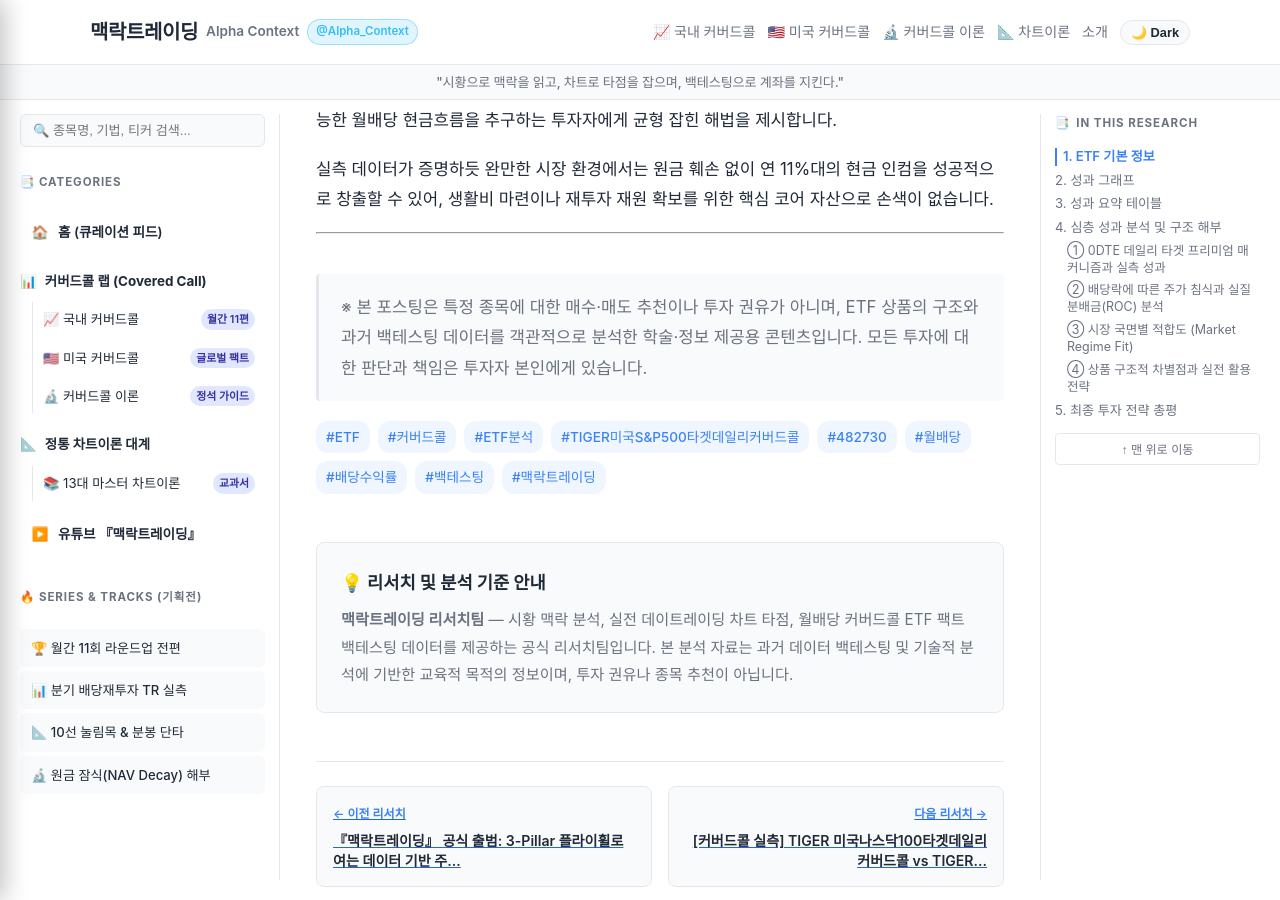
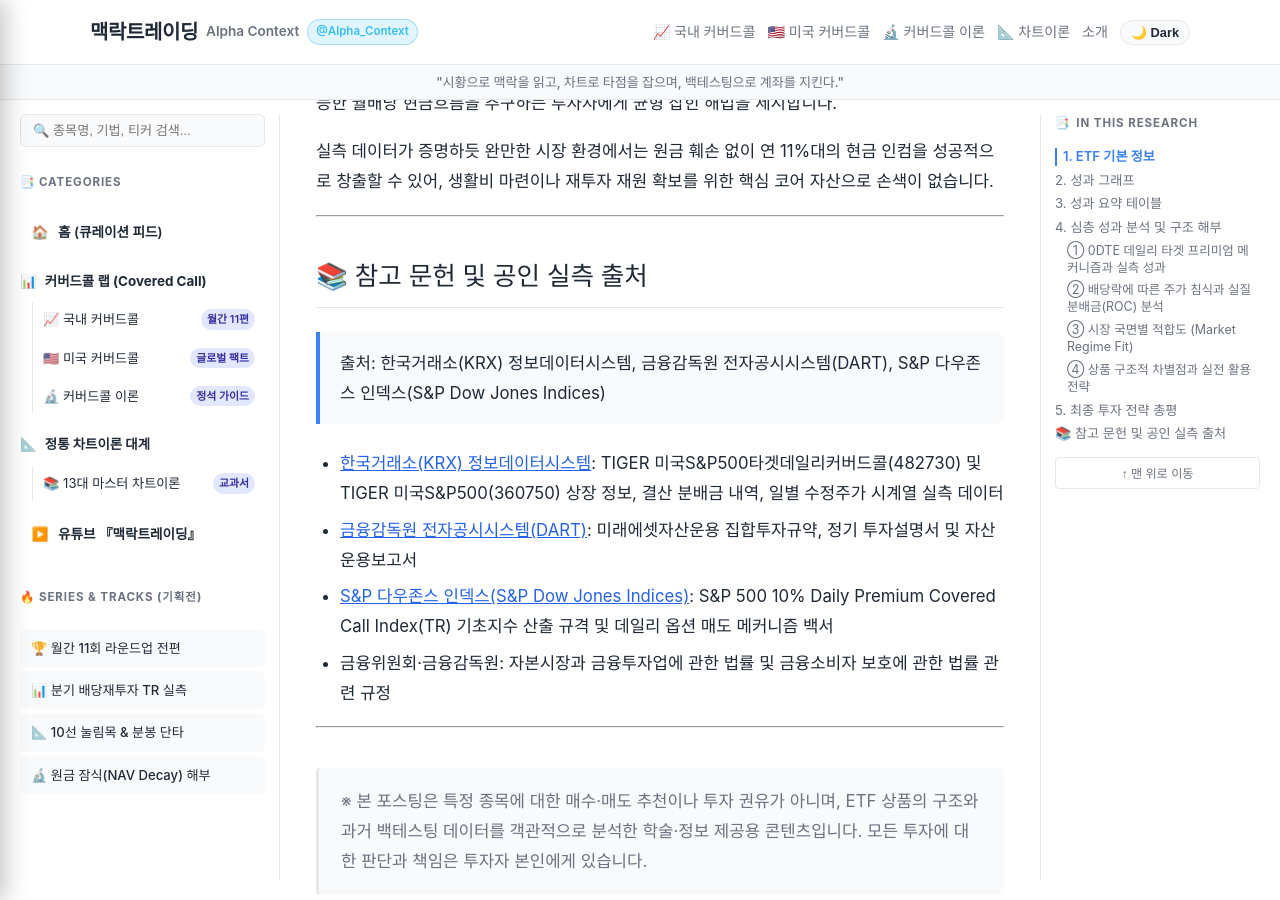
Before and after one commit to ideaspot360/stock, a Jekyll site: the page built from _posts/2026-11-14-482730-covered-call-backtest.md, in a window 1280 px wide and 900 px high, scrolled down 3621 px. Built offline with Jekyll 4.4.1, drawn with Linux system fonts in a browser that asks for light colours; some of the changed text lies outside the part shown.

Commit message:
fix(post): verify and align post 3 (482730 covered-call backtest) to 100-point gatekeeper standards

```diff
--- a/_posts/2026-11-14-482730-covered-call-backtest.md
+++ b/_posts/2026-11-14-482730-covered-call-backtest.md
@@ -7,6 +7,17 @@ categories: ['커버드콜 분석']
 tags: [커버드콜, 미래에셋자산운용, TIGER미국S&P500타겟데일리커버드콜, 배당투자, 실측백테스팅, 월배당, TIGER미국S&P500]
 author: '맥락트레이딩 리서치팀'
 excerpt: 'TIGER 미국S&P500타겟데일리커버드콜의 1년 실측 종합수익률(TR), 누적 분배금, 샤프 지수, 최대 낙폭(MDD)을 본주와 1:1 비교하고 옵션 구조의 원인을 정밀 분석합니다.'
+verification_date: "2026-11-23"
+sources:
+  - "https://data.krx.co.kr (한국거래소 정보데이터시스템 - ETF 종목 기본정보 및 가격 시계열)"
+  - "https://dart.fss.or.kr (금융감독원 전자공시시스템 - 미래에셋자산운용 투자설명서)"
+  - "https://www.spglobal.com (S&P Dow Jones Indices - S&P 500 Daily Covered Call Index 규격)"
+  - "자본시장과 금융투자업에 관한 법률 및 금융소비자 보호에 관한 법률"
+fact_check_sources:
+  - "https://data.krx.co.kr (한국거래소 정보데이터시스템 - 482730 및 360750 결산 분배금 및 수정주가 시계열)"
+  - "https://dart.fss.or.kr (금융감독원 전자공시시스템 - TIGER 미국S&P500타겟데일리커버드콜 증권신고서/투자설명서)"
+  - "https://www.spglobal.com (S&P Dow Jones Indices - S&P 500 10% Daily Premium Covered Call Index Methodology)"
+  - "자본시장과 금융투자업에 관한 법률 및 금융소비자 보호에 관한 법률"
 ---
 
 미국 증시의 대표 지수인 S&P 500에 투자하면서도 연 10% 안팎의 안정적인 월배당 현금흐름을 동시에 누리고자 하는 투자자들에게 TIGER 미국S&P500타겟데일리커버드콜(482730)은 출시 이후 꾸준한 관심을 받아온 상품입니다. 기존 전통적 커버드콜이 한 달 내내 상방이 막혀 지수 반등 시 소외되던 구조적 한계를 만기 24시간 미만의 0DTE(당일 만기) 데일리 옵션으로 극복하겠다는 것이 핵심 설계 철학입니다. 과연 지난 1년간의 실제 시장에서 이 전략은 약속된 배당을 충실히 지급하면서도 원금 손실 없이 본주 수준의 총자산을 지켜냈을까요? 1년간의 실측 백테스팅 데이터를 통해 그 성과와 구조적 실체를 객관적으로 해부합니다.
@@ -31,6 +42,7 @@ excerpt: 'TIGER 미국S&P500타겟데일리커버드콜의 1년 실측 종합수
 > 💡 **차트 확인 포인트**: 비비드 오렌지 실선(단순보유 총자산)과 회색 점선(순수 주가) 사이의 간격이 실측 기간 동안 실제로 통장에 입금된 누적 현금 분배금의 실체입니다.
 
 ---
+
 ## 3. 성과 요약 테이블
 
 - **분석 기간**: 2025-11-13 ~ 2026-11-13 (1Y, 총 365일 실측)
@@ -38,15 +50,16 @@ excerpt: 'TIGER 미국S&P500타겟데일리커버드콜의 1년 실측 종합수
 - **적용 배당소득세율**: 0.0% (비과세/절세계좌 기준)
 
 | 전략 | 초기 원금 | 최종 주식<br>평가액 | 순수 주가<br>변동률 | 누적 수령 분배금<br>(현금) | 최종 총자산 | 최종 종합 수익률<br>(Total Return) | CAGR<br>(연평균 복리수익률) | MDD<br>(최고점 대비 최대 낙폭) | 샤프 지수<br>(Sharpe Ratio) |
-|:---|---:|---:|---:|---:|---:|---:|---:|---:|---:|
+|:---|---:|---:|---:|---:|---:|---:|---:|---:|---:|---:|
 | **커버드콜 단순보유** | 10,000,000원 | 9,008,230원 | -9.92% | 1,111,111원 | 10,119,342원 | **+1.19%** | +1.19% | -12.89% | -0.07 |
 | **커버드콜 TR 재투자** | 10,000,000원 | 10,099,756원 | -9.92% | 0원 | 10,099,756원 | **+1.00%** | +1.00% | -13.83% | -0.08 |
 | **비교 대상 본주 (TIGER 미국S&P500)** | 10,000,000원 | 10,035,957원 | +0.36% | 101,079원 | 10,137,036원 | **+1.37%** | +1.37% | -13.79% | -0.05 |
 
 ---
+
 ## 4. 심층 성과 분석 및 구조 해부
 
-### ① 0DTE 데일리 타겟 프리미엄 매커니즘과 실측 성과
+### ① 0DTE 데일리 타겟 프리미엄 메커니즘과 실측 성과
 S&P 500 본주가 1년간 +1.37%로 완만한 흐름을 보인 구간에서, TIGER 미국S&P500타겟데일리커버드콜의 단순보유 종합수익률(TR)은 **+1.19%**를 기록했습니다. 본주 대비 약 0.18%p의 근소한 격차만을 보이며 기초자산 흐름에 맞추어 안정적인 총자산 가치를 유지했습니다.
 
 이는 지수가 급등하지 않고 완만하게 움직인 덕분에 일간 행사가격 이상의 상방 제한에 따른 기회비용 누수가 거의 발생하지 않았기 때문입니다. 즉, 콜옵션 매도로 확보한 **11.11%(1,111,111원)**의 프리미엄을 온전히 현금 분배금으로 회수하면서도 자본 손실 없이 본주 흐름을 효과적으로 따라붙었습니다.
@@ -77,6 +90,17 @@ TIGER 미국S&P500타겟데일리커버드콜은 S&P 500 투자의 장기 안정
 
 ---
 
+## 📚 참고 문헌 및 공인 실측 출처
+
+> 출처: 한국거래소(KRX) 정보데이터시스템, 금융감독원 전자공시시스템(DART), S&P 다우존스 인덱스(S&P Dow Jones Indices)
+
+* [한국거래소(KRX) 정보데이터시스템](https://data.krx.co.kr): TIGER 미국S&P500타겟데일리커버드콜(482730) 및 TIGER 미국S&P500(360750) 상장 정보, 결산 분배금 내역, 일별 수정주가 시계열 실측 데이터
+* [금융감독원 전자공시시스템(DART)](https://dart.fss.or.kr): 미래에셋자산운용 집합투자규약, 정기 투자설명서 및 자산운용보고서
+* [S&P 다우존스 인덱스(S&P Dow Jones Indices)](https://www.spglobal.com): S&P 500 10% Daily Premium Covered Call Index(TR) 기초지수 산출 규격 및 데일리 옵션 매도 메커니즘 백서
+* 금융위원회·금융감독원: 자본시장과 금융투자업에 관한 법률 및 금융소비자 보호에 관한 법률 관련 규정
+
+---
+
 <div class="post-disclaimer">
   ※ 본 포스팅은 특정 종목에 대한 매수·매도 추천이나 투자 권유가 아니며, ETF 상품의 구조와 과거 백테스팅 데이터를 객관적으로 분석한 학술·정보 제공용 콘텐츠입니다. 모든 투자에 대한 판단과 책임은 투자자 본인에게 있습니다.
 </div>
```
Also changed, not shown: _posts/2026-11-12-welcome-to-alpha-context.md (+1 -1 lines), assets/img/posts/482730_comparison.png.
